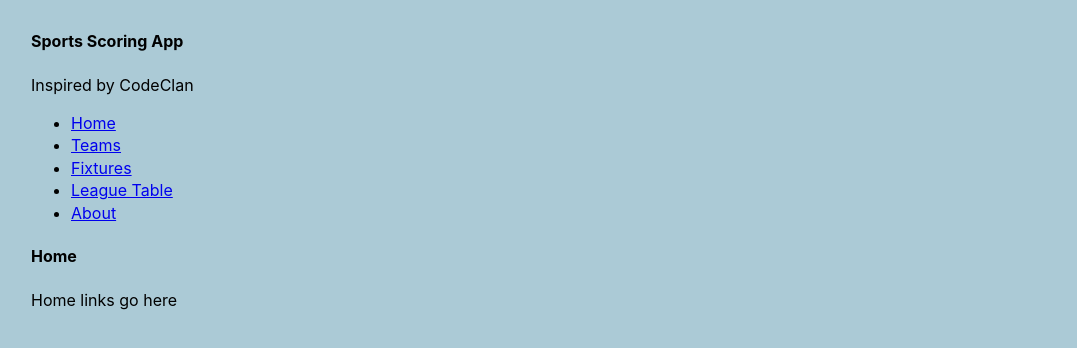
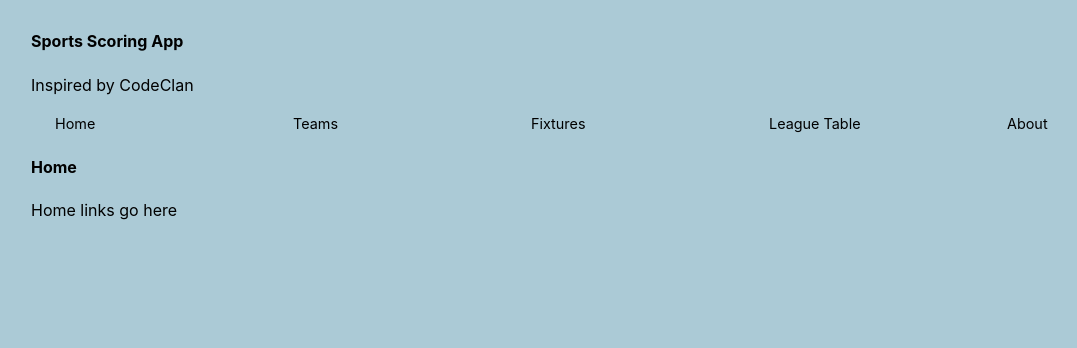
Before and after one commit to rcarmitage/codeclan_solo_project-sports_scoring_app_v4.0_javascript_react, a React (Create React App) app: page / in a window 1280 px wide. Shown: the top 348 px of the page, without its empty margins (19-1096 px from the left). Built offline with nearby package versions, Linux system fonts and the light colour scheme.

Commit message:
gave NavBar tags id's and classes so the CSS works

```diff
--- a/src/components/NavBar.js
+++ b/src/components/NavBar.js
@@ -2,21 +2,21 @@ import React from 'react';
 import { Link } from 'react-router-dom';
 
 const NavBar = () => (
-  <ul>
+  <ul id="nav">
     <li>
-      <Link to="/">Home</Link>
+      <Link class="btn" to="/">Home</Link>
     </li>
     <li>
-      <Link to="/teams">Teams</Link>
+      <Link class="btn" to="/teams">Teams</Link>
     </li>
     <li>
-      <Link to="/fixtures">Fixtures</Link>
+      <Link class="btn" to="/fixtures">Fixtures</Link>
     </li>
     <li>
-      <Link to="/league-table">League Table</Link>
+      <Link class="btn" to="/league-table">League Table</Link>
     </li>
     <li>
-      <Link to="/about">About</Link>
+      <Link class="btn" to="/about">About</Link>
     </li>
   </ul>
 )
```
